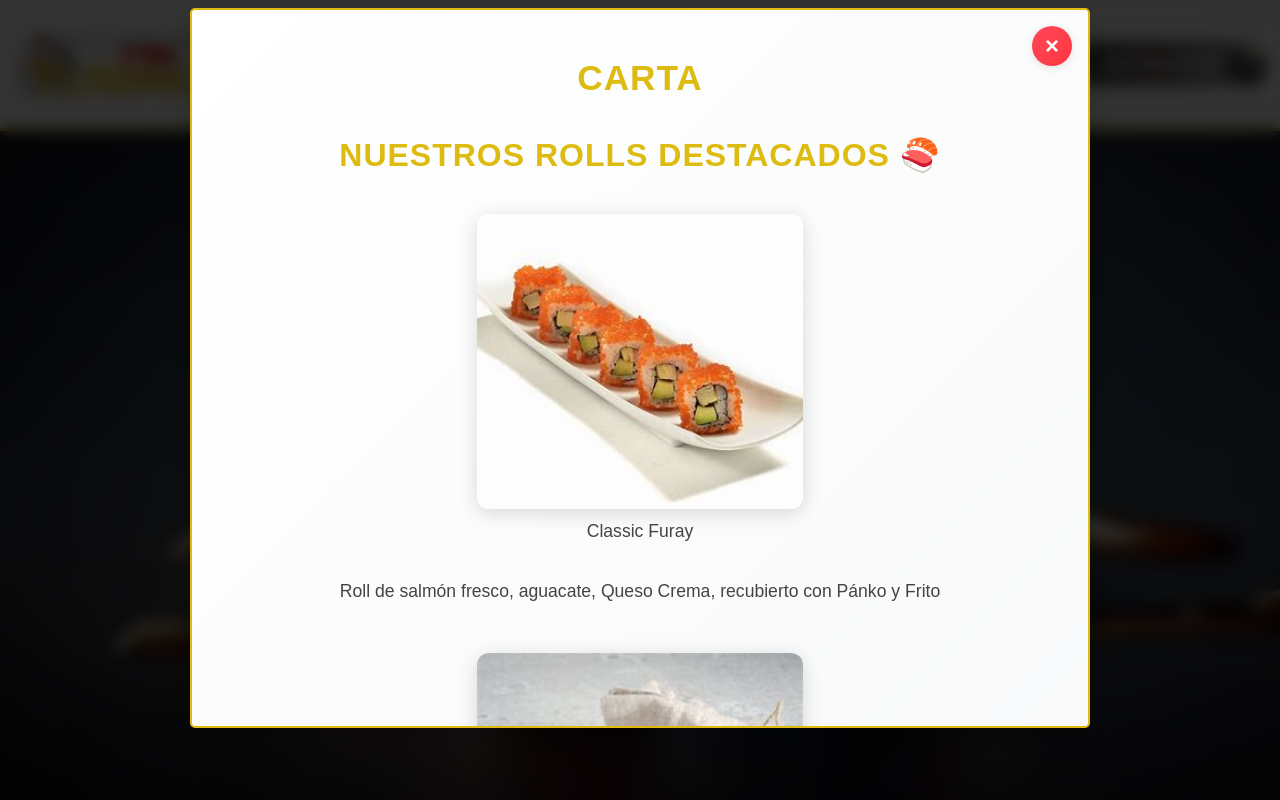
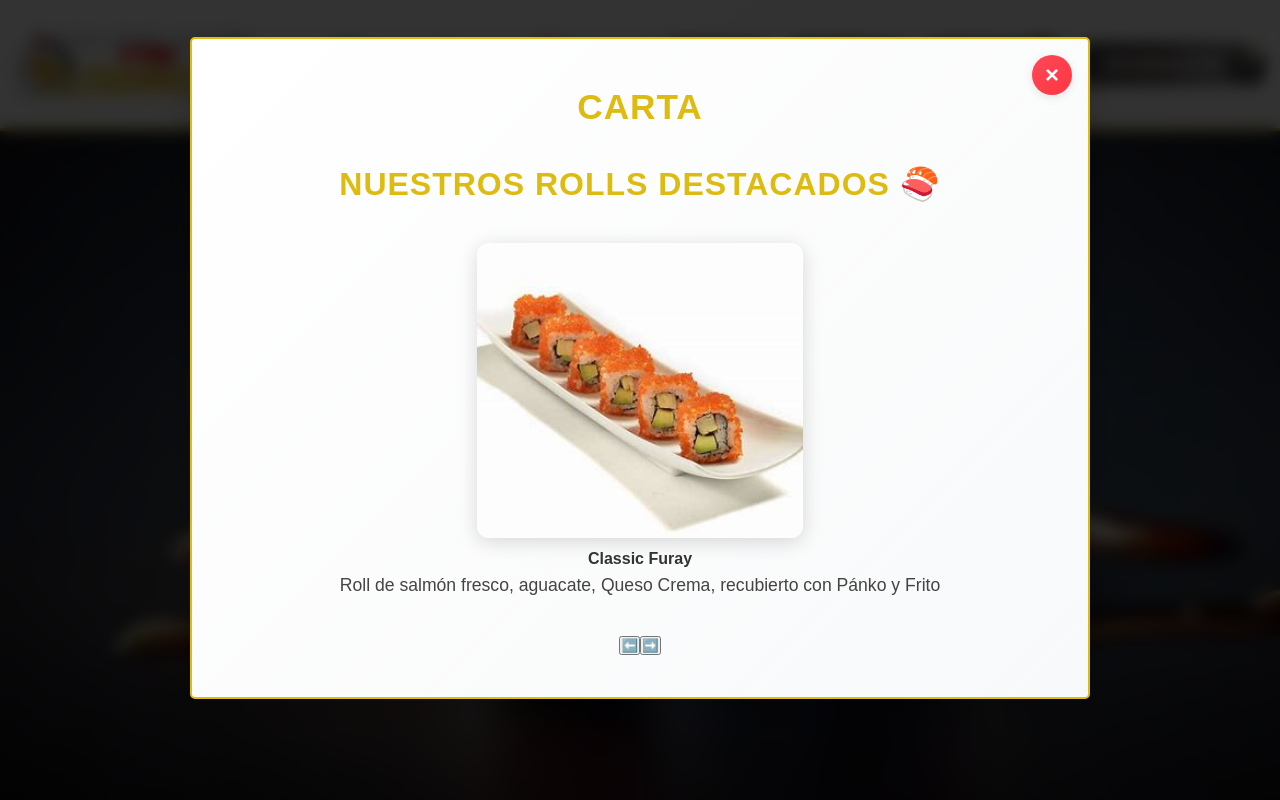
Before and after one commit to tlc3004/tumaki, a React (Vite) app: page / in a window 1280 px wide. Both pictures are taken after a click on the button "CARTA". Built offline with nearby package versions, Linux system fonts and the light colour scheme.

Commit message:
nuevo sound

```diff
--- a/src/Hooks/useImageSlider.jsx
+++ b/src/Hooks/useImageSlider.jsx
@@ -1,16 +1,19 @@
-import { useEffect, useState } from "react";
+import { useState } from "react";
 
-export function useImageSlider(imagenes, intervalo = 3000){
-    const [indice, setIndice] = useState(0);
+export function useImageSlider(pedidos) {
+  const [indice, setIndice] = useState(0);
 
-    useEffect(() =>{
-        const intervalo = setInterval(() =>{
-            setIndice((prev) =>(prev + 1)% imagenes.length);
-        }, 3000
-    );
+  const siguiente = () => {
+    setIndice((prev) => (prev + 1) % pedidos.length);
+  };
 
-        return () => clearInterval(intervalo);
-    }, [imagenes, intervalo]);
+  const anterior = () => {
+    setIndice((prev) => (prev - 1 + pedidos.length) % pedidos.length);
+  };
 
-    return imagenes[indice];
+  return {
+    rollActual: pedidos[indice],
+    siguiente,
+    anterior,
+  };
 }
--- a/src/Hooks/useToastGlobal.jsx
+++ b/src/Hooks/useToastGlobal.jsx
@@ -4,7 +4,7 @@ import Toast from "../components/Toast";
 import "../styles/Toast.css"
 
 const reproducirSonido = () => {
-  const audio = new Audio("/sounds/fluttering-bamboo-flute-transition-b-1-209650.mp3");
+  const audio = new Audio("/sounds/pan-flute-transition-b-6-188143.mp3");
   audio.play().catch((e) => console.warn("No se pudo reproducir el sonido:", e));
 };
 
@@ -16,7 +16,6 @@ export function useToastGlobal() {
   const setToastGlobal = useCallback((msg, onClick = () => {}) =>{
   setMensajeGlobal(msg);
   setOnClickGlobal(() => onClick);
-  reproducirSonido();
 }, []);
 
 const cerrarToastGlobal = () => setMensajeGlobal(null);
@@ -28,6 +27,7 @@ export function useToastGlobal() {
     onClick={() =>{
       onClickGlobal();
       cerrarToastGlobal();
+      reproducirSonido();
         }}
         onClose={cerrarToastGlobal}
       />
--- a/src/components/Carta.jsx
+++ b/src/components/Carta.jsx
@@ -1,12 +1,11 @@
 import { useEffect, useState } from "react";
-// import { useImageModal } from "../Hooks/useImageModal";
+import { useImageSlider } from "../Hooks/useImageSlider";
 import "../styles/Carta.css";
 
 function Carta() {
   const [pedidos, setPedidos] = useState([]);
   const [loading, setLoading] = useState(false);
   const [error, setError] = useState("");
-  // const { setImage, ImageModal } = useImageModal();
 
   useEffect(() => {
     const cargarPedidos = async () => {
@@ -19,7 +18,8 @@ function Carta() {
         const pedidosFormateados = data.map((item) => ({
           ...item,
           imagen: `/images/${item.imagen}`,
-          descripcion: `${item.descripcion}`
+          descripcion: item.descripcion,
+          nombre: item.nombre,
         }));
 
         setPedidos(pedidosFormateados);
@@ -34,6 +34,8 @@ function Carta() {
     cargarPedidos();
   }, []);
 
+  const { rollActual, siguiente, anterior } = useImageSlider(pedidos);
+
   return (
     <div className="carta-container">
       <h3>Nuestros Rolls Destacados 🍣</h3>
@@ -41,24 +43,20 @@ function Carta() {
       {loading && <p>Cargando rolls...</p>}
       {error && <p style={{ color: "red" }}>{error}</p>}
 
-      <div className="carta-grid">
-        {pedidos.map((roll) => (
-          <div key={roll.id} className="roll-card">
-            <img
-              src={roll.imagen}
-              alt={roll.nombre}
-              descripcion={roll.descripcion}
-              className="img-roll"
-              // onClick={() => setImage(roll.imagen, roll.descripcion)}
-            />
-            <p>{roll.nombre}</p>
-            <p>{roll.descripcion}</p>
-
+      {/* Mostrar solo el slider con 1 roll a la vez */}
+      {rollActual && (
+        <div className="slider-contenedor">
+          <img src={rollActual.imagen} alt={rollActual.nombre} className="slider-img" />
+          <div className="slider-info">
+            <h4>{rollActual.nombre}</h4>
+            <p>{rollActual.descripcion}</p>
           </div>
-        ))}
-      </div>
-
-      {/* <ImageModal /> */}
+          <div className="slider-botones">
+            <button onClick={anterior}>⬅️</button>
+            <button onClick={siguiente}>➡️</button>
+          </div>
+        </div>
+      )}
     </div>
   );
 }
--- a/src/components/Toast.jsx
+++ b/src/components/Toast.jsx
@@ -21,6 +21,7 @@ function Toast({ mensaje, onClick, onClose }) {
     // Timer principal: cierra el toast automáticamente en 5s
     const timer = setTimeout(() => {
       handleClose()
+
     }, 5000)
 
 
@@ -40,6 +41,7 @@ function Toast({ mensaje, onClick, onClose }) {
 
   // Aqui la función que cierra el toast manualmente (cuando el usuario da clic en cerrar)
   const handleClose = (e) => {
+    reproducirSonido();
     if (e) e.stopPropagation() // Para que el clic no propague a otros elementos
     setIsVisible(false) // Ocultamos el toast
     setTimeout(() => {
--- a/src/styles/Carta.css
+++ b/src/styles/Carta.css
@@ -30,7 +30,6 @@
 }
 
 .carta-container img:hover {
-  transform: scale(1.9);
   box-shadow: var(--shadow-heavy);
 
 }
```
Lines whose indentation alone changed are shown as unchanged.
